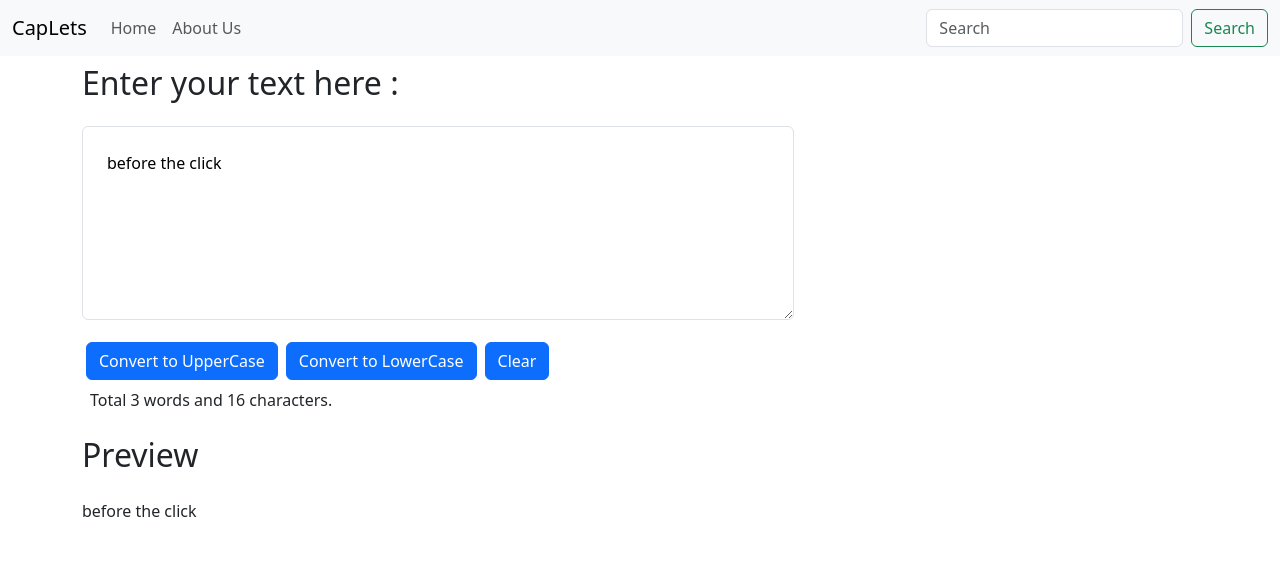
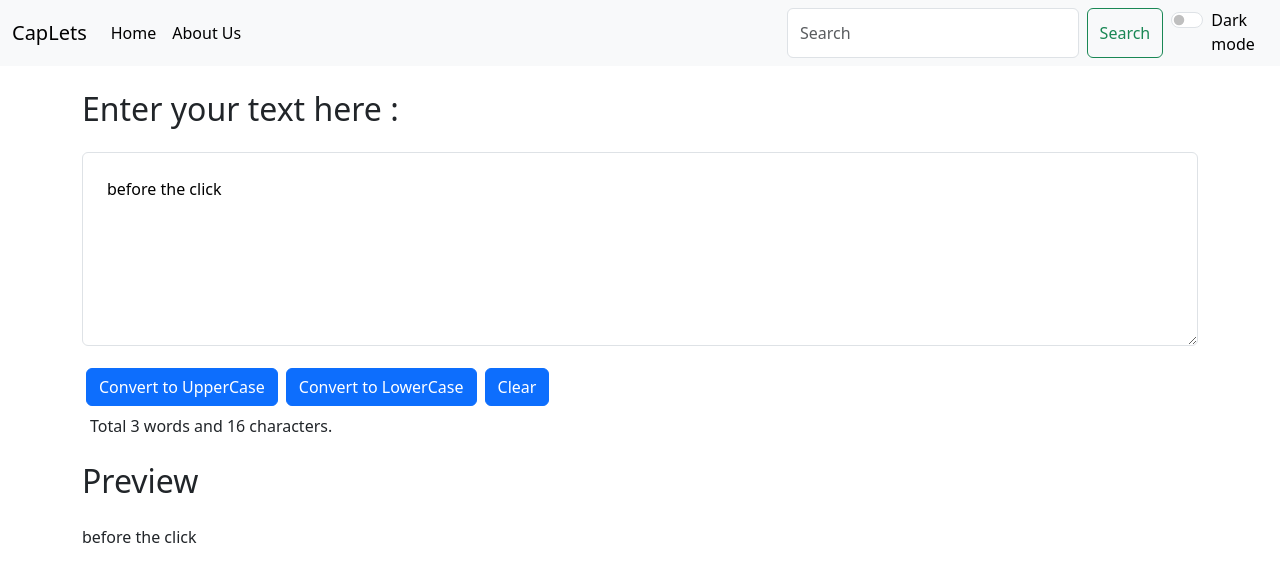
Before and after one commit to Niliya-Shree/CapLets, a React (Create React App) app: page / in a window 1280 px wide. Shown: the top 582 px of the page. Built offline with nearby package versions, Linux system fonts and the light colour scheme.

Commit message:
added dark theme feature

```diff
--- /dev/null
+++ b/src/App.css
@@ -0,0 +1,34 @@
+body.dark {
+  background-color: #1e1e1e;
+  color: #f5f5f5;
+}
+
+.navbar {
+  padding: 1rem;
+  background-color: rgb(248, 249, 250);
+  color: #000;
+}
+
+.dark-navbar {
+  background-color: #212529 !important;
+  color: #fff;
+}
+
+.navbar a,
+.navbar .navbar-brand {
+  color: inherit !important;
+}
+
+.profile-page {
+  padding: 1rem;
+}
+
+.profile-page.dark {
+  background-color: #1e1e1e;
+  color: #e0e0e0;
+}
+
+textarea {
+  width: 100%;
+  min-height: 100px;
+}
--- a/src/App.js
+++ b/src/App.js
@@ -1,12 +1,23 @@
-import  NavScrollExample from './component/navbar.js'
-import Profile from './component/Profile.js'
+import NavScrollExample from './component/Navbar.js';
+import Profile from './component/Profile.js';
+import { useState} from "react";
+import "./App.css";
 
 function App() {
+  const [darkMode, setDarkMode] = useState(false);
+  // changes body color
+  document.body.className = darkMode ? 'dark' : '';
+
   return (
-    <>
-      <NavScrollExample title="CapLets" />
-      <Profile/>
-    </>
+    // <div className={`${darkMode ? 'dark' : ''}`}>
+<div>
+      {/*changes navbar color*/}
+      <NavScrollExample title="CapLets" darkMode={darkMode} setDarkMode={setDarkMode}/>
+
+      {/*changes Profile(textarea) color*/}
+      <Profile darkMode={darkMode}/>
+</div>
+    // </div>
   );
 }
 
--- a/src/component/Profile.js
+++ b/src/component/Profile.js
@@ -1,8 +1,7 @@
 import React, {useState} from 'react'
 import Button from 'react-bootstrap/Button';
 
-
-function Profile() {
+function Profile({ darkMode }) {
 
   const [text, setText] = useState("before the click")
 
@@ -27,8 +26,7 @@ function Profile() {
   }
 
   return (
-    <>
-    <div className='container'>
+    <div className={`container profile-page ${darkMode ? 'dark' : ''}`}>
 
       <h2 className='mt-2'>Enter your text here :</h2>
 
@@ -46,7 +44,6 @@ function Profile() {
       <h2 className='py-3'>Preview</h2>
       <p>{text.length>0?text:"Enter some text above to preview it here."}</p>
     </div>
-    </>
   )
 }
 
--- a/src/component/navbar.js
+++ b/src/component/navbar.js
@@ -3,11 +3,10 @@ import Container from 'react-bootstrap/Container';
 import Form from 'react-bootstrap/Form';
 import Nav from 'react-bootstrap/Nav';
 import Navbar from 'react-bootstrap/Navbar';
-import PropTypes from 'prop-types';
 
-function NavScrollExample({title = 'default'}) {
+function NavScrollExample({title, darkMode, setDarkMode}) {
   return (
-    <Navbar expand="lg" className="bg-body-tertiary">
+    <Navbar expand="lg" className={`navbar ${darkMode ? 'dark-navbar' : ''}`}>
       <Container fluid>
         <Navbar.Brand href="#">{title}</Navbar.Brand>
         <Navbar.Toggle aria-controls="navbarScroll" />
@@ -29,7 +28,14 @@ function NavScrollExample({title = 'default'}) {
               className="me-2"
               aria-label="Search"
             />
-            <Button variant="outline-success">Search</Button>
+            <Button variant="outline-success" >Search</Button>
+              <Form.Check
+              type="switch"
+              id="custom-switch"
+              label={darkMode ? 'Light mode' : 'Dark mode'}
+              className='mx-2'
+              onChange={() => setDarkMode(prev => !prev)}
+            />
           </Form>
         </Navbar.Collapse>
       </Container>
@@ -37,8 +43,4 @@ function NavScrollExample({title = 'default'}) {
   );
 }
 
-NavScrollExample.propTypes = {
-  title: PropTypes.string.isRequired
-};
-
 export default NavScrollExample;
```
